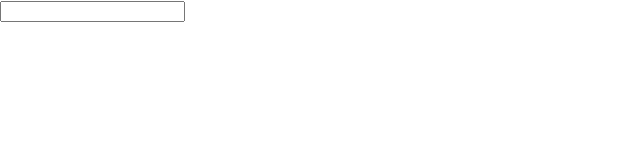
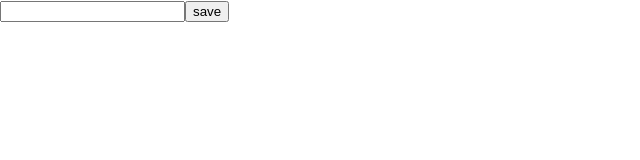
Before and after one commit to kedeinroga/reactypescript, a React (Create React App) app: page / in a window 1280 px wide. Shown: the top 160 px of the page, without its empty margins (0-640 px from the left). Built offline with nearby package versions, Linux system fonts and the light colour scheme.

Commit message:
cancel default change that button form

```diff
--- a/src/App.tsx
+++ b/src/App.tsx
@@ -2,10 +2,15 @@ import React, { Fragment, useState } from 'react';
 
 function App(): JSX.Element {
   const [newTask, setNewTask] = useState('');
+  const habdeleSubmit = (e: React.FormEvent<HTMLFormElement>) => {
+    e.preventDefault();
+    console.log("Submiting")
+  }
   return (
     <Fragment>
-      <form>
-        <input type="text" onChange={e => console.log(e.target.value)} />
+      <form onSubmit={habdeleSubmit} >
+        <input type="text" onChange={e => setNewTask(e.target.value)} />
+        <button>save</button>
       </form>
     </Fragment>
   );
```
